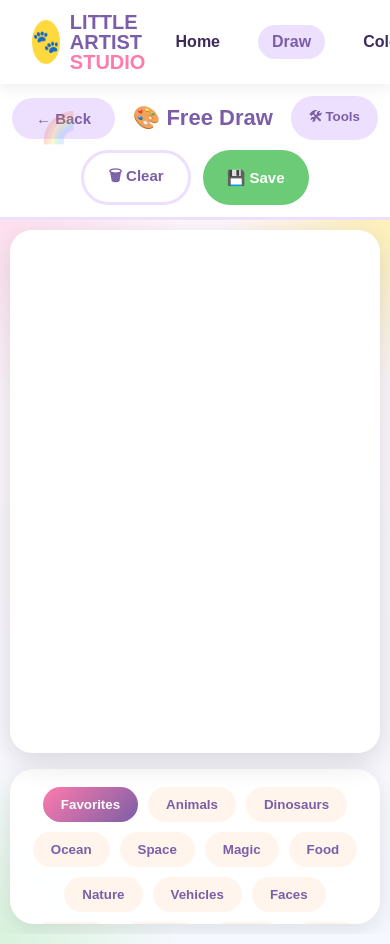
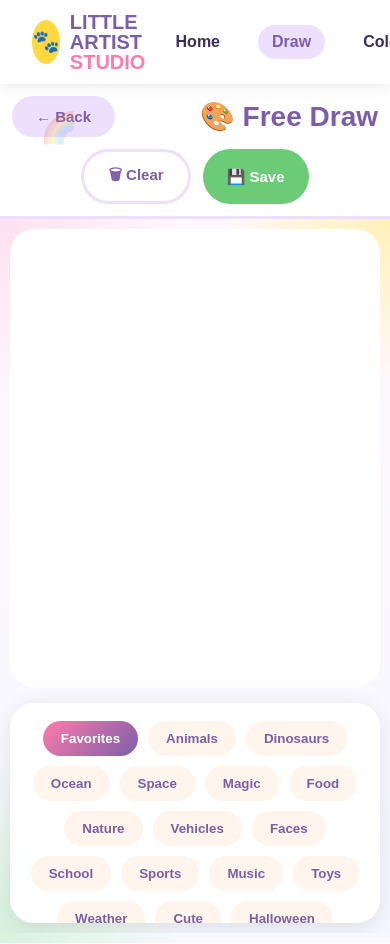
Before and after one commit to foramravaliya/drawingwebsite, a React (Vite) app: page /draw in a window 390 px wide. Shown: the top 944 px of the page. Built offline with nearby package versions, Linux system fonts and the light colour scheme.

Commit message:
Update projcet

```diff
--- a/src/pages/Coloring.jsx
+++ b/src/pages/Coloring.jsx
@@ -172,8 +172,8 @@ const filteredPictures = pictures.filter((pic) =>
       img.src = pic.image;
 
       img.onload = () => {
-       const maxWidth = 340;
-       const maxHeight = 340;
+       const maxWidth = 650;
+       const maxHeight = 520;
 
        let width = img.width;
        let height = img.height;
@@ -384,8 +384,8 @@ const filteredPictures = pictures.filter((pic) =>
         <main className="coloring-canvas-area">
           <canvas
             ref={canvasRef}
-            width="520"
-            height="480"
+            width="900"
+            height="720"
             className="coloring-canvas"
             onClick={colorCanvas}
           />
--- a/src/styles/coloring.css
+++ b/src/styles/coloring.css
@@ -217,3 +217,49 @@ body {
   max-width: 900px;
   height: auto;
 }
+
+@media (max-width: 900px) {
+  .coloring-workspace {
+    display: flex;
+    flex-direction: column;
+    width: 100%;
+    padding: 12px;
+    gap: 16px;
+  }
+
+  .coloring-palette {
+    width: 100%;
+    max-width: 100%;
+    order: 2;
+  }
+
+  .coloring-canvas-area {
+    width: 100%;
+    order: 1;
+    padding: 10px;
+  }
+
+  .coloring-canvas {
+    width: 100%;
+    max-width: 100%;
+    height: auto;
+    min-height: 420px;
+  }
+
+  .coloring-colors {
+    display: grid;
+    grid-template-columns: repeat(7, 1fr);
+    gap: 8px;
+  }
+
+  .coloring-colors button {
+    width: 100%;
+    aspect-ratio: 1;
+  }
+
+  .coloring-work-header {
+    flex-wrap: wrap;
+    gap: 10px;
+    padding: 12px;
+  }
+}
--- a/src/styles/draw.css
+++ b/src/styles/draw.css
@@ -874,3 +874,80 @@ body {
     overflow-y: auto;
   }
 }
+
+@media (max-width: 900px) {
+
+  .draw-page {
+    display: flex;
+    flex-direction: column;
+    width: 100%;
+    overflow-x: hidden;
+    padding: 0;
+    gap: 14px;
+  }
+
+  .canvas-area {
+    width: 100%;
+    padding: 10px;
+    overflow: hidden;
+  }
+
+  .canvas-wrapper {
+    width: 100%;
+    height: 58vh;
+    overflow: hidden;
+    border-radius: 24px;
+  }
+
+  .main-canvas {
+    width: 100%;
+    height: 58vh;
+    display: block;
+  }
+
+  .left-tools {
+    position: fixed;
+    top: 0;
+    right: -100%;
+    width: 82%;
+    height: 100vh;
+    background: white;
+    z-index: 9999;
+    overflow-y: auto;
+    transition: 0.3s;
+    padding: 20px;
+    box-shadow: -10px 0 30px rgba(0,0,0,0.12);
+  }
+
+  body.show-tools .left-tools {
+    right: 0;
+  }
+
+  .bottom-sticker-panel {
+    width: 100%;
+    max-width: 100%;
+    overflow-x: hidden;
+    padding: 14px;
+  }
+
+  .single-sticker-grid {
+    grid-template-columns: repeat(5, 1fr);
+  }
+
+  .draw-topbar {
+    flex-wrap: wrap;
+    gap: 12px;
+    padding: 12px;
+  }
+
+  .draw-topbar h1 {
+    font-size: 28px;
+  }
+
+  .mobile-tools-btn {
+    display: flex;
+  }
+}
+.mobile-tools-btn {
+  display: none;
+}
```
